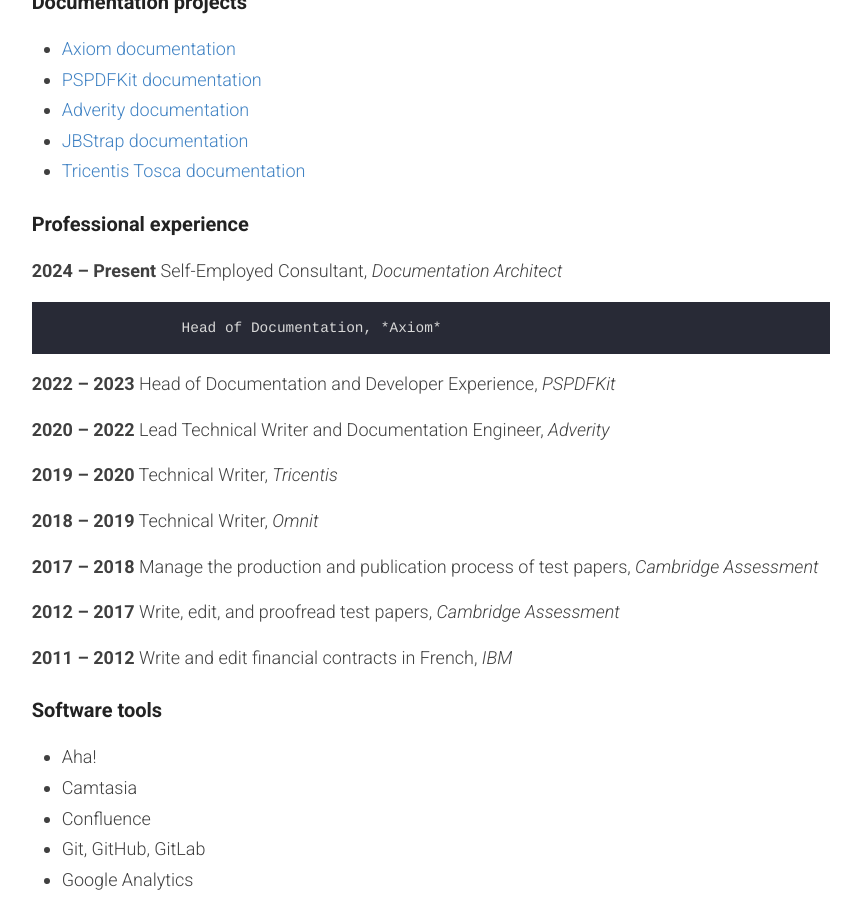
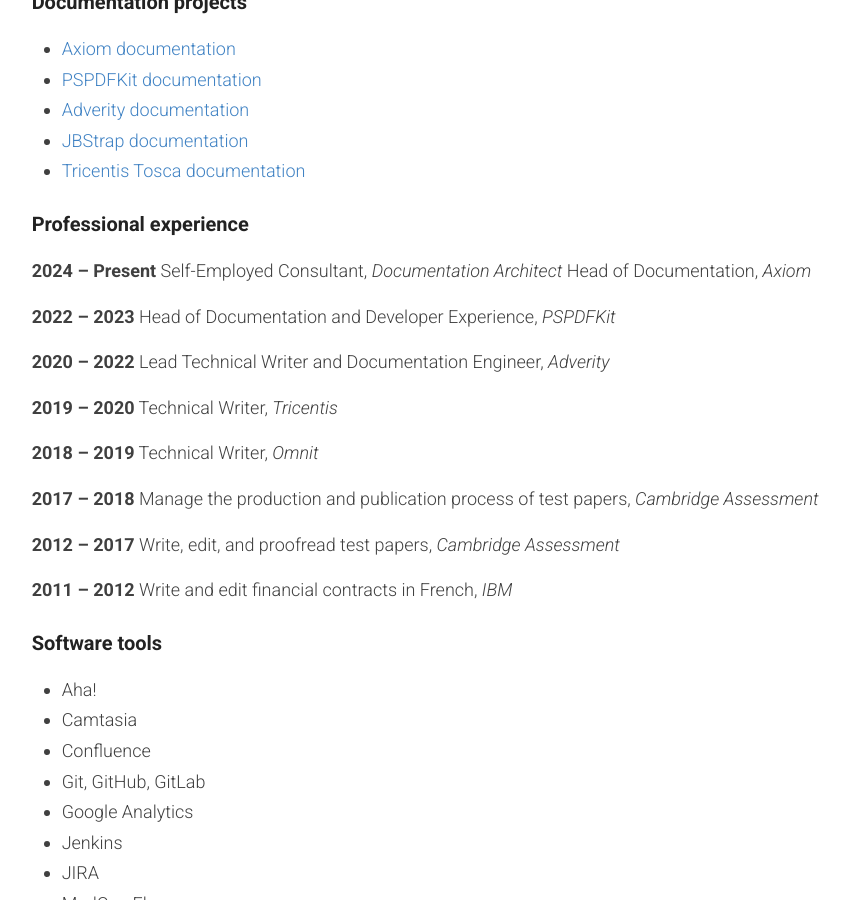
Before and after one commit to tothmano/manototh.github.io, a Jekyll site: the page built from _pages/home.md, in a window 1280 px wide and 900 px high, scrolled down 960 px. Shown: the whole window, without its empty margins (209-1070 px from the left). Built offline with Jekyll 4.4.1, drawn with Linux system fonts in a browser that asks for light colours.

```diff
--- a/_pages/home.md
+++ b/_pages/home.md
@@ -27,23 +27,30 @@ As a technical writer, I primarily see myself as a student and an educator, as s
 
 ### Professional experience
 
-**2024 – Present** Self-Employed Consultant, *Documentation Architect*
+**2024 – Present**
+  Self-Employed Consultant, *Documentation Architect*
+  Head of Documentation, *Axiom*
 
-                   Head of Documentation, *Axiom*
+**2022 – 2023**
+  Head of Documentation and Developer Experience, *PSPDFKit*
 
-**2022 – 2023** Head of Documentation and Developer Experience, *PSPDFKit*
+**2020 – 2022**
+  Lead Technical Writer and Documentation Engineer, *Adverity*
 
-**2020 – 2022** Lead Technical Writer and Documentation Engineer, *Adverity*
+**2019 – 2020**
+  Technical Writer, *Tricentis*
 
-**2019 – 2020** Technical Writer, *Tricentis*
+**2018 – 2019**
+  Technical Writer, *Omnit*
 
-**2018 – 2019** Technical Writer, *Omnit*
+**2017 – 2018**
+  Manage the production and publication process of test papers, *Cambridge Assessment*
 
-**2017 – 2018** Manage the production and publication process of test papers, *Cambridge Assessment*
+**2012 – 2017**
+  Write, edit, and proofread test papers, *Cambridge Assessment*
 
-**2012 – 2017** Write, edit, and proofread test papers, *Cambridge Assessment*
-
-**2011 – 2012** Write and edit financial contracts in French, *IBM*
+**2011 – 2012**
+  Write and edit financial contracts in French, *IBM*
 
 ### Software tools
 
```
